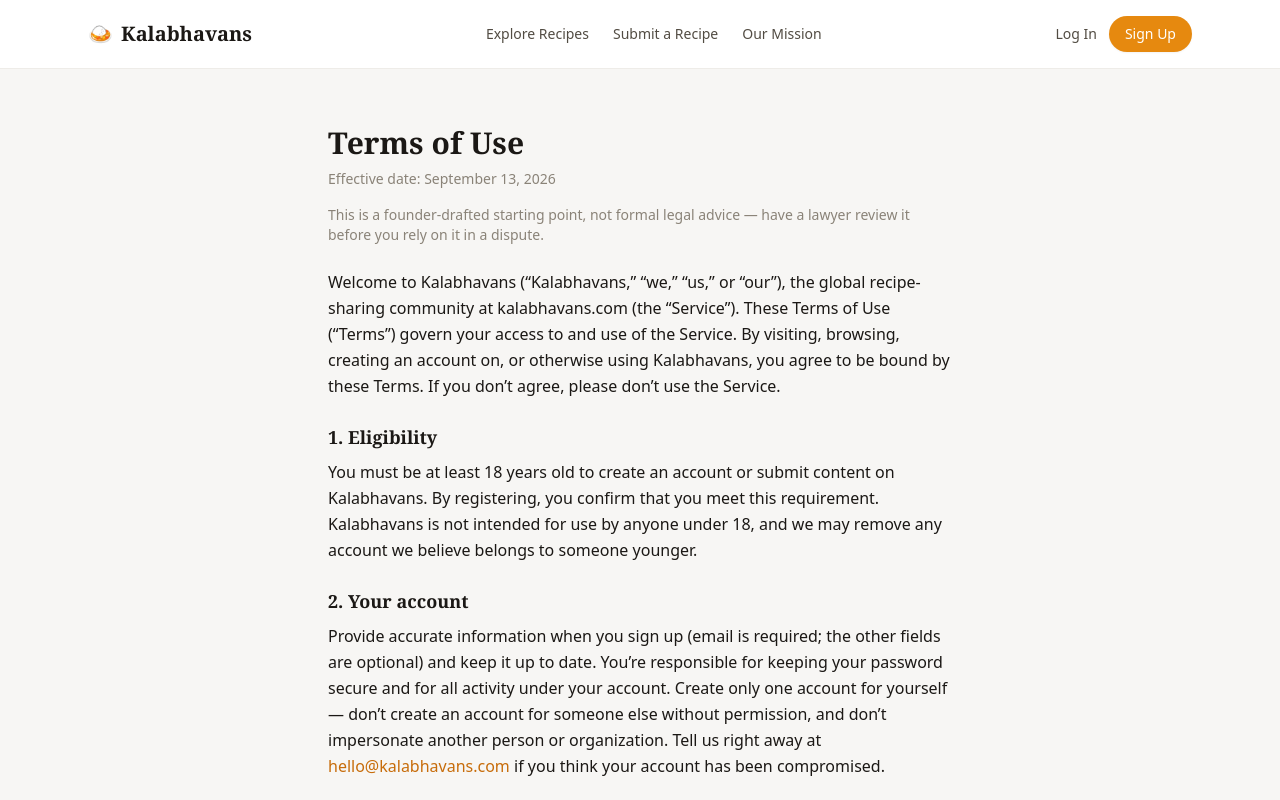
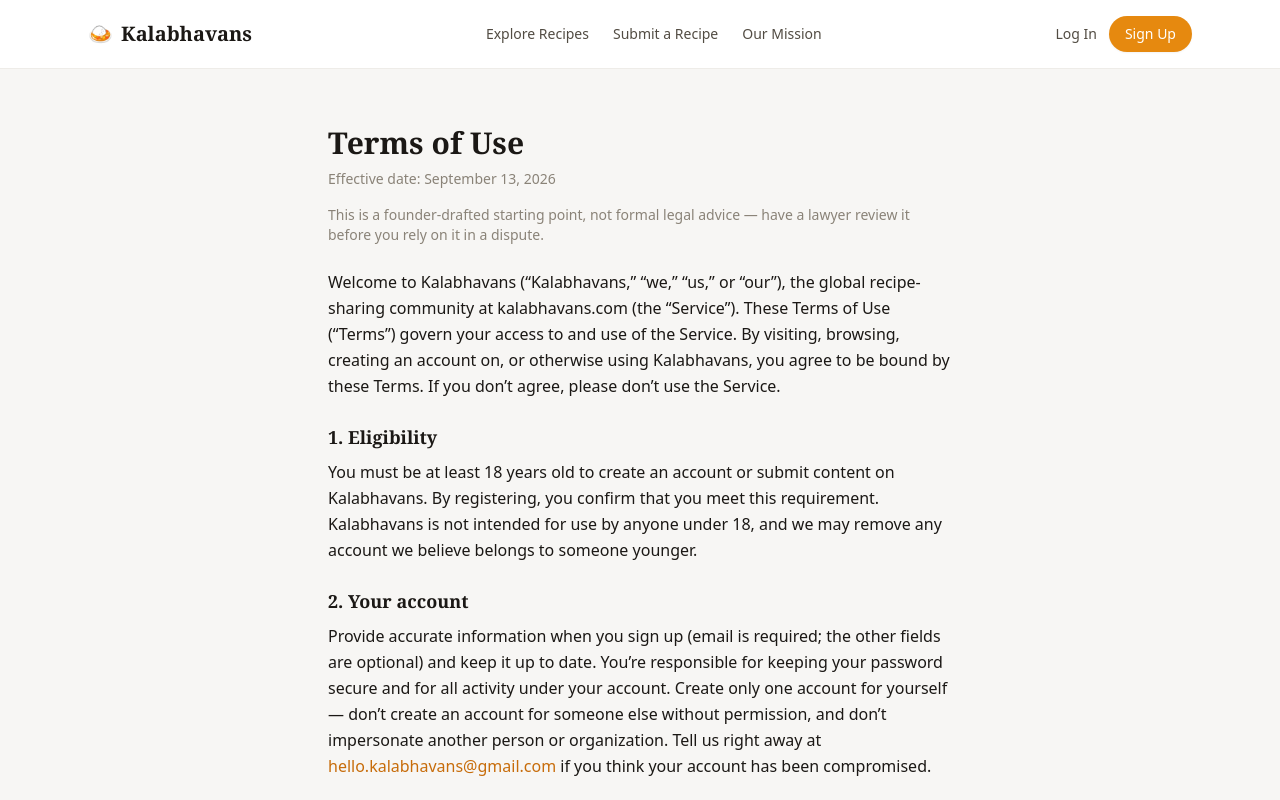
Before and after one commit to chocksmgit/Kalabhavans, a Next.js app: page /legal/terms in a window 1280 px wide. Shown: the top 800 px of the page. Built offline with nearby package versions, Linux system fonts and the light colour scheme; no server answers.

Commit message:
Email changed
Changed to hello.kalabhavans@gmail.com

```diff
--- a/app/contact/page.tsx
+++ b/app/contact/page.tsx
@@ -9,13 +9,10 @@ export default function ContactPage() {
       <p className="mt-4 text-ink-700">
         Questions, a recipe correction, or a content report you&rsquo;d rather send directly? Reach
         the site owners at{" "}
-        <a href="mailto:hello@kalabhavans.com" className="text-saffron-600 hover:underline">
-          hello@kalabhavans.com
+        <a href="mailto:hello.kalabhavans@gmail.com" className="text-saffron-600 hover:underline">
+          hello.kalabhavans@gmail.com
         </a>
         .
-      </p>
-      <p className="mt-2 text-sm text-ink-400">
-        (Update this address once your production mailbox is set up — see DEPLOYMENT.md.)
       </p>
     </div>
   );
--- a/app/legal/terms/page.tsx
+++ b/app/legal/terms/page.tsx
@@ -40,8 +40,11 @@ export default function TermsPage() {
             secure and for all activity under your account. Create only one account for yourself
             &mdash; don&rsquo;t create an account for someone else without permission, and
             don&rsquo;t impersonate another person or organization. Tell us right away at{" "}
-            <a href="mailto:hello@kalabhavans.com" className="text-saffron-600 hover:underline">
-              hello@kalabhavans.com
+            <a
+              href="mailto:hello.kalabhavans@gmail.com"
+              className="text-saffron-600 hover:underline"
+            >
+              hello.kalabhavans@gmail.com
             </a>{" "}
             if you think your account has been compromised.
           </p>
@@ -193,8 +196,11 @@ export default function TermsPage() {
           <h2 className="font-display text-lg font-semibold text-ink-900">13. Contact us</h2>
           <p className="mt-2">
             Questions about these Terms? Reach us at{" "}
-            <a href="mailto:hello@kalabhavans.com" className="text-saffron-600 hover:underline">
-              hello@kalabhavans.com
+            <a
+              href="mailto:hello.kalabhavans@gmail.com"
+              className="text-saffron-600 hover:underline"
+            >
+              hello.kalabhavans@gmail.com
             </a>
             .
           </p>
```
